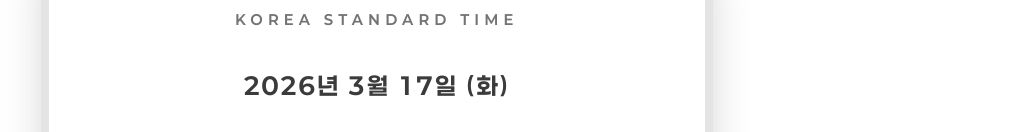
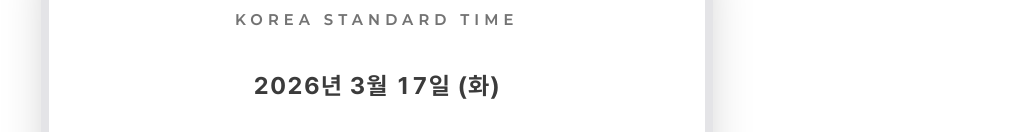
Before and after one commit to qus0in/clock, a Next.js app: page / in a window 1280 px wide. Shown: the part 170-302 px from the top of the page, without its empty margins (263-1279 px from the left). Built offline with nearby package versions, Linux system fonts and the light colour scheme; a web font is replaced by a local one.

Commit message:
style: 날짜 영역 Monospace 적용 및 앱 전체 keep-all 설정

```diff
--- a/src/app/globals.css
+++ b/src/app/globals.css
@@ -191,6 +191,6 @@
     @apply bg-background text-foreground;
   }
   html {
-    @apply font-sans;
+    @apply font-sans break-keep;
   }
 }
--- a/src/components/ClockDisplay.tsx
+++ b/src/components/ClockDisplay.tsx
@@ -49,8 +49,8 @@ export function ClockDisplay() {
           {isUTC ? "UNIVERSAL TIME" : "KOREA STANDARD TIME"}
         </h2>
 
-        {/* 한글 날짜 및 요일 표시 */}
-        <div className="font-heading text-lg font-bold text-foreground mb-4 opacity-80 tracking-widest md:text-2xl md:mb-6">
+        {/* 한글 날짜 및 요일 표시 (Monospace 적용) */}
+        <div className="font-mono tabular-nums text-lg font-bold text-foreground mb-4 opacity-80 tracking-wider md:text-2xl md:mb-6">
           {displayTime.getFullYear()}년 {displayTime.getMonth() + 1}월 {displayTime.getDate()}일 (
           {['일', '월', '화', '수', '목', '금', '토'][displayTime.getDay()]})
         </div>
```
